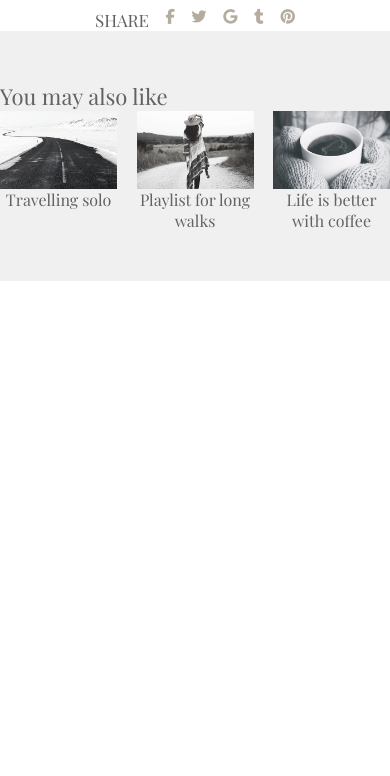
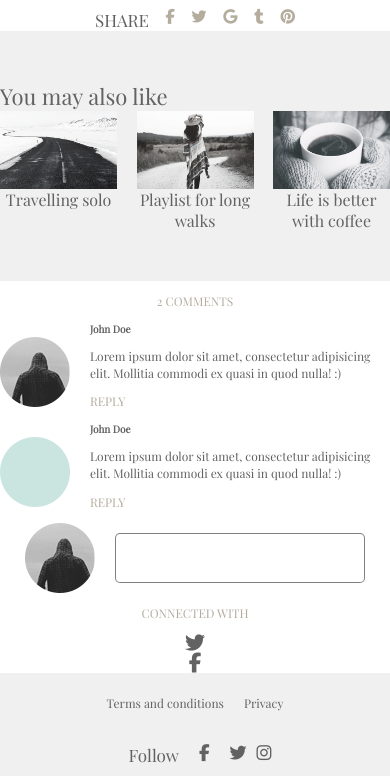
Before and after one commit to embrah/minimo, a website: page src/post.html in a window 390 px wide. Shown: the part 1985-2761 px from the top of the page. Before the commit the page ends 2266 px from the top, so only its background shows below. Drawn offline with nearby package versions, Linux system fonts and the light colour scheme.

Commit message:
Design finished
Responsiveness and cosmetic transitions need to be added for finalising
design

```diff
--- a/src/assets/styles/sass/_blog-layout.sass
+++ b/src/assets/styles/sass/_blog-layout.sass
@@ -44,9 +44,40 @@ img:not(.logo)
 		@extend %flex-row
 		flex-flow: row wrap
 		justify-content: space-between
+
 		figure
 			flex: 0 1 30%
 			margin: 0
 		figcaption
 			font-size: 1.6rem
 			text-align: center
+
+.blog-comments
+	@extend %flex-col
+	align-items: center
+
+	.comment
+		width: 100%
+		@extend %flex-row
+		align-items: center
+		justify-content: center
+		img
+			width: auto
+			padding-right: 20px
+
+	.discussion
+		justify-content: center
+		input
+			flex: 0 1 64%
+			height: 50px
+			border-radius: 5px
+			border: none
+			border: 1px solid rgba(0,0,0,.5)
+
+			&:focus
+				outline: none
+	.social-media
+		@extend %flex-col
+		align-items: center
+		i
+			font-size: 2rem
--- a/src/post.html
+++ b/src/post.html
@@ -87,9 +87,53 @@
 				</figure>
 			</div>
 		</section>
+
 		</div>
+
+		</div>
+		<div class="container">
+			<section class="blog-comments">
+			<p class="blog-link">2 comments</p>
+			<div class="comment">
+				<img src="assets/images/johndoe.png">
+				<div class="info">
+					<strong>John Doe</strong>
+					<p>Lorem ipsum dolor sit amet, consectetur adipisicing elit. Mollitia commodi ex quasi in quod nulla! :)</p>
+					<p class="blog-link">Reply</p>
+				</div>
+			</div>
+			<div class="comment">
+				<img src="assets/images/janedoe.png">
+				<div class="info">
+					<strong>John Doe</strong>
+					<p>Lorem ipsum dolor sit amet, consectetur adipisicing elit. Mollitia commodi ex quasi in quod nulla! :)</p>
+					<p class="blog-link">Reply</p>
+				</div>
+			</div>
+			<div class="comment discussion">
+				<img src="assets/images/johndoe.png">
+				<input type="text" name="">
+			</div>
+			<div class="social-media">
+				<p class="blog-link">connected with</p>
+				<i class="fa fa-twitter"></i>
+				<i class="fa fa-facebook"></i>
+			</div>
+		</section>
 		</div>
 	</div>
-	</div>
+	<footer>
+		<div class="legal">
+			<p>Terms and conditions</p>
+			<p>Privacy</p>
+		</div>
+		<div class="social-media">
+			<a href="#">Follow</a>
+			<a href="#"><i class="fa fa-facebook"></i></a>
+			<a href="#"><i class="fa fa-twitter"></i></a>
+			<a href="#"><i class="fa fa-instagram"></i></a>
+		</div>
+	</footer>
+
 </body>
 </html>
```
Also changed, not shown: src/assets/images/janedoe.png (added), src/assets/images/johndoe.png (added), src/assets/styles/css/blog.css.
